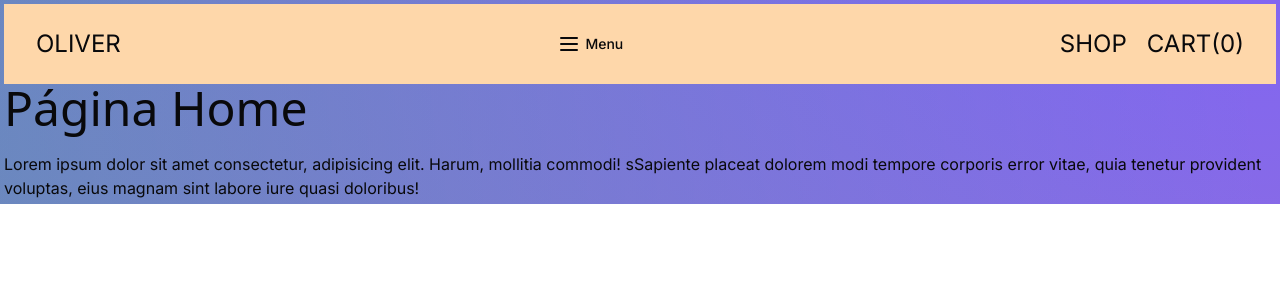
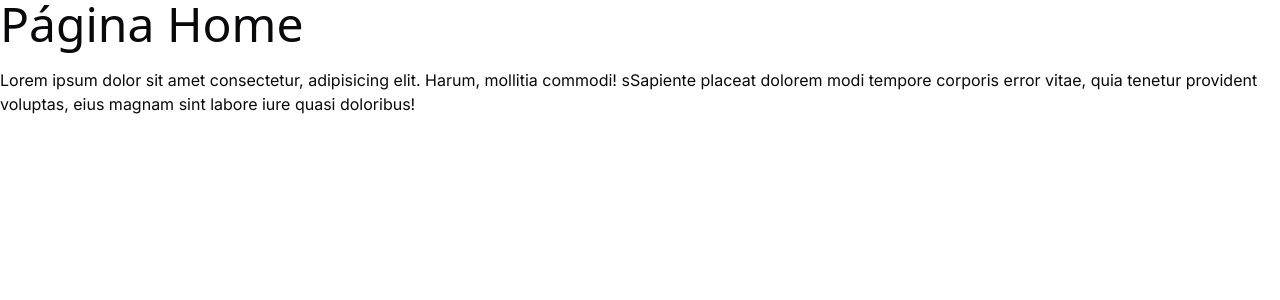
Before and after one commit to JheanAntunes/learn-framer-motion, a Next.js app: page / in a window 1280 px wide. Shown: the top 300 px of the page. Built offline with nearby package versions, Linux system fonts and the light colour scheme.

Commit message:
:sparkles:	feat: remover component <backgroundGradient/> e <NavigationMenu/>

```diff
--- a/src/app/layout.tsx
+++ b/src/app/layout.tsx
@@ -1,5 +1,3 @@
-import { BackgroundGradient } from '@/components/aceternity/demo/bg-gradient'
-import NavigationMenu from '@/examples/awwwards/navigation-menu'
 import SmoothScrolling from '@/lib/SmoothScrolling'
 import type { Metadata } from 'next'
 import { Inter } from 'next/font/google'
@@ -21,10 +19,8 @@ export default function RootLayout({
     <html lang="pt-BR">
       <body className={inter.className + ' w-svw" h-svh'}>
         {/* <Header /> */}
-        <BackgroundGradient className="h-full w-full">
-          <NavigationMenu />
-          <SmoothScrolling>{children}</SmoothScrolling>
-        </BackgroundGradient>
+        {/* <NavigationMenu /> */}
+        <SmoothScrolling>{children}</SmoothScrolling>
         {/* <AnimationCursor /> */}
       </body>
     </html>
```
